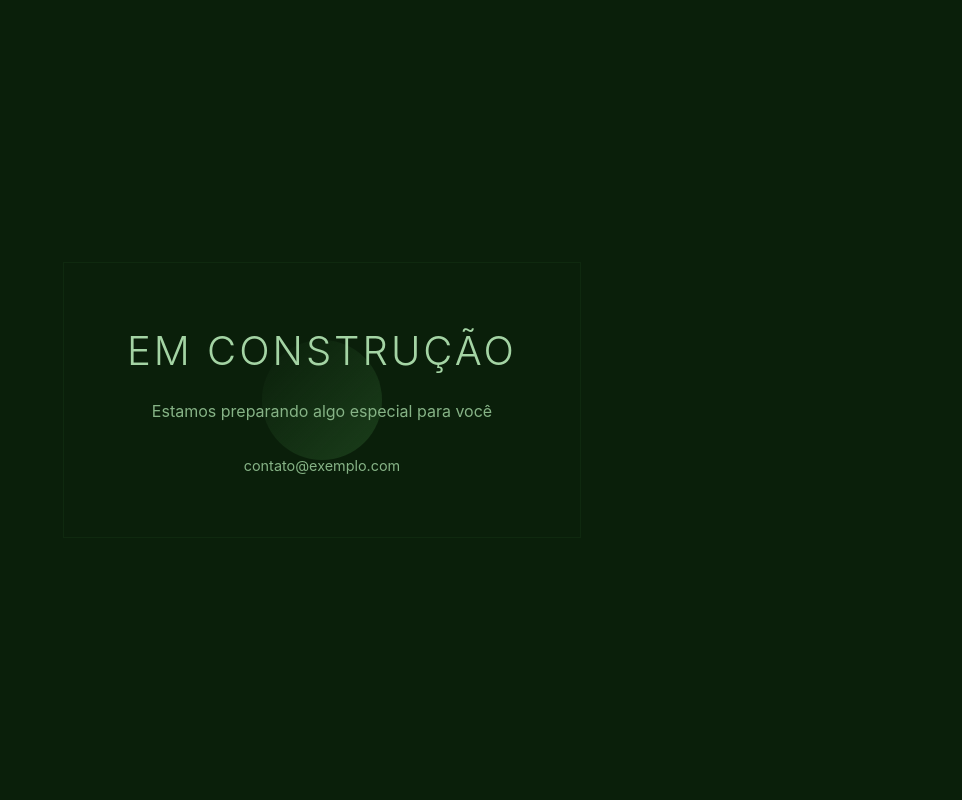
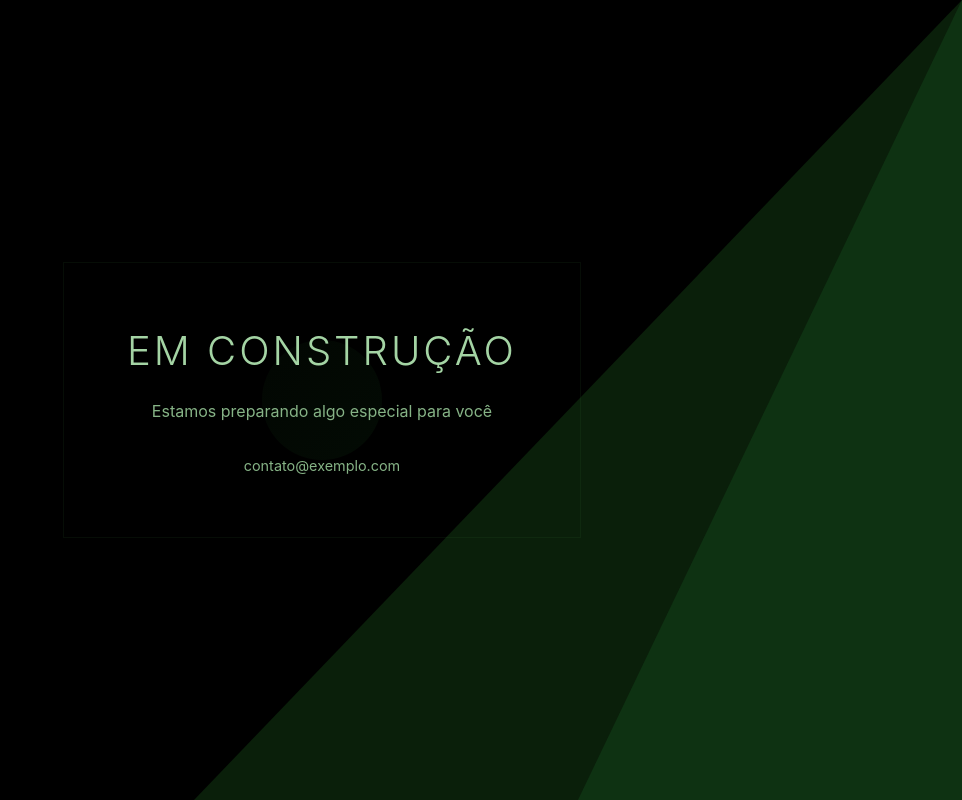
Before and after one commit to MHorsford/mhors, a plain HTML site: page index.html in a window 1280 px wide. Shown: the whole page, without its empty margins (318-1280 px from the left). Drawn offline with Linux system fonts and the light colour scheme.

Commit message:
Update index.html

```diff
--- a/index.html
+++ b/index.html
@@ -12,22 +12,53 @@
     }
 
     body {
+      position: relative;
       min-height: 100vh;
       display: grid;
       place-items: center;
-            background: #0a1f0a;
+      background: #000; /* Fundo preto */
       font-family: 'Inter', sans-serif;
       overflow: hidden;
     }
 
+    /* Formas de fundo em verde (diagonais) */
+    .bg-shape1 {
+      position: absolute;
+      top: 0;
+      right: 0;
+      width: 60%;
+      height: 100%;
+      background: #0a1f0a; /* Verde escuro */
+      clip-path: polygon(100% 0, 100% 100%, 0 100%);
+      /* A forma está no canto direito, mas você pode ajustar
+         o 'clip-path' para criar outros recortes diagonais. */
+      z-index: -2;
+    }
+
+    .bg-shape2 {
+      position: absolute;
+      top: 0;
+      right: 0;
+      width: 30%;
+      height: 100%;
+      background: #0f3714; /* Um tom de verde ainda mais escuro */
+      clip-path: polygon(100% 0, 100% 100%, 0 100%);
+      /* Sobreposta à forma anterior para criar um efeito de
+         sobreposição em diagonal */
+      z-index: -1;
+      opacity: 0.8; /* Transparência opcional */
+    }
+
+    /* Container principal */
     .container {
       position: relative;
       padding: 4rem;
       text-align: center;
-            isolation: isolate;
       max-width: 600px;
+      z-index: 10; /* Para ficar acima das formas de fundo */
     }
 
+    /* Moldura ao redor do container */
     .border-frame {
       position: absolute;
       inset: 0;
@@ -35,6 +66,7 @@
       animation: border-pulse 6s infinite;
     }
 
+    /* Título */
     h1 {
       font-weight: 300;
       font-size: 2.5rem;
@@ -45,6 +77,7 @@
       animation: fade-up 1s ease-out forwards;
     }
 
+    /* Parágrafo */
     p {
       color: #86b386;
       line-height: 1.6;
@@ -53,6 +86,7 @@
       animation: fade-up 1s ease-out 0.3s forwards;
     }
 
+    /* Contato */
     .contact {
       color: #86b386;
       font-size: 0.9rem;
@@ -81,11 +115,17 @@
       width: 100%;
     }
 
+    /* Animação de pulsar da moldura */
     @keyframes border-pulse {
-            0%, 100% { opacity: 0.3; }
-            50% { opacity: 0.6; }
+      0%, 100% {
+        opacity: 0.3;
+      }
+      50% {
+        opacity: 0.6;
+      }
     }
 
+    /* Animação de fade-up */
     @keyframes fade-up {
       from {
         opacity: 0;
@@ -97,6 +137,7 @@
       }
     }
 
+    /* Loader circular (opcional) */
     .circle-loader {
       position: absolute;
       width: 120px;
@@ -105,15 +146,19 @@
       top: 50%;
       left: 50%;
       transform: translate(-50%, -50%);
-            z-index: -1;
-            background: linear-gradient(45deg, transparent, #1a3d1a);
+      z-index: 0; /* Atrás do container mas acima das formas */
+      background: linear-gradient(45deg, #0a1f0a, #0f3714);
       animation: rotate 20s linear infinite;
+      opacity: 0.2; /* Deixe mais transparente para não chamar muita atenção */
     }
 
     @keyframes rotate {
-            to { transform: translate(-50%, -50%) rotate(360deg); }
+      to {
+        transform: translate(-50%, -50%) rotate(360deg);
+      }
     }
 
+    /* Responsividade */
     @media (max-width: 768px) {
       .container {
         padding: 2rem;
@@ -126,14 +171,18 @@
   </style>
 </head>
 <body>
+  <!-- Formas de fundo -->
+  <div class="bg-shape1"></div>
+  <div class="bg-shape2"></div>
+
+  <!-- Loader circular (opcional) -->
   <div class="circle-loader"></div>
 
+  <!-- Conteúdo principal -->
   <div class="container">
     <div class="border-frame"></div>
-
     <h1>EM CONSTRUÇÃO</h1>
     <p>Estamos preparando algo especial para você</p>
-
     <div class="contact">
       <a href="mailto:contato@exemplo.com">contato@exemplo.com</a>
     </div>
```
Lines whose indentation alone changed are shown as unchanged.
